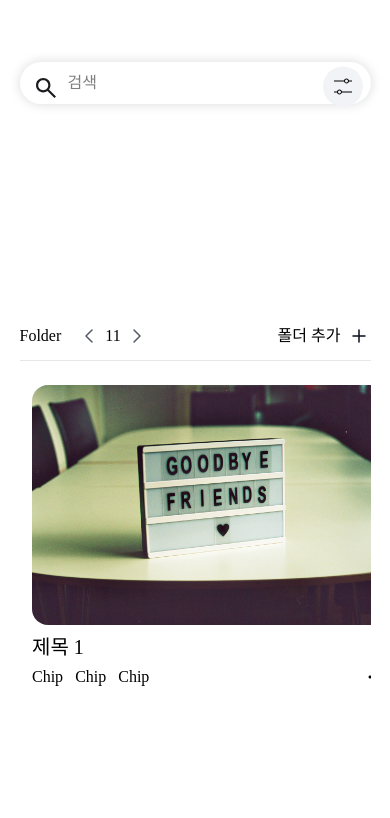
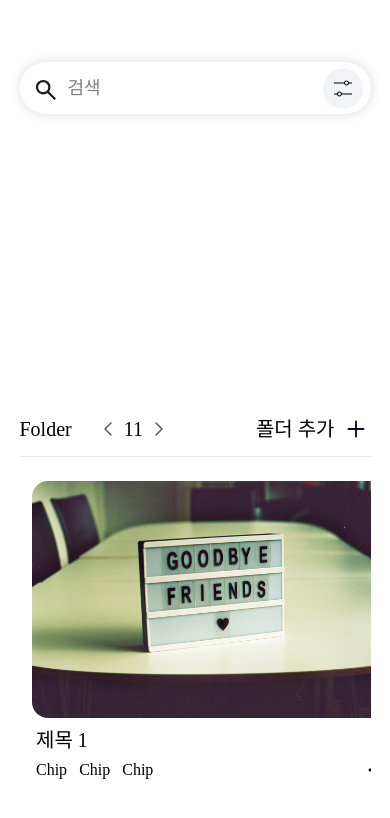
Before and after one commit to Leets-Official/BOOKMARK-FE, a React (Vite) app: page / in a window 390 px wide. Shown: the part 218-1036 px from the top of the page. Built offline with nearby package versions, Linux system fonts and the light colour scheme.

Commit message:
feat: isMobile로 모바일 조건 추가

```diff
--- a/src/components/layout/card/FolderCard.tsx
+++ b/src/components/layout/card/FolderCard.tsx
@@ -11,19 +11,26 @@ interface ICardProps {
 
 const FolderCard = ({ title }: ICardProps) => {
   return (
-    <div className='min-w-95 px-3'>
+    <div className={clsx(isMobile ? 'min-w-40 mr-4' : 'min-w-95 px-3')}>
       <div className='hover:scale-105 duration-300 origin-center'>
-        <Image src={TestImage} className='w-full h-60 rounded-2xl object-cover' />
+        <Image src={TestImage} className='w-full h-full rounded-2xl object-cover' />
       </div>
-      <p className='text-xl overflow-hidden text-ellipsis whitespace-nowrap mt-2'>{title}</p>
-      <div className='flex flex-row items-center mt-1'>
-        <div className='flex flex-row gap-3'>
+      <p
+        className={clsx(
+          'text-xl overflow-hidden text-ellipsis whitespace-nowrap ml-1 mt-2',
+          isMobile && 'text-[16px]',
+        )}
+      >
+        {title}
+      </p>
+      <div className='flex flex-row items-center ml-1 mt-1'>
+        <div className={clsx('flex flex-row', isMobile ? 'text-[12px] gap-2' : 'gap-3')}>
           <Chip />
           <Chip />
           <Chip />
         </div>
         <div className='ml-auto cursor-pointer text-black hover:text-gray-500 transition-colors'>
-          <DetailIcon />
+          <DetailIcon className={clsx(isMobile && 'w-5 h-5')} />
         </div>
       </div>
     </div>
--- a/src/components/layout/card/HomeCardList.tsx
+++ b/src/components/layout/card/HomeCardList.tsx
@@ -20,30 +20,40 @@ const HomeCardList = ({ cardList }: HomeCardListProps) => {
         const dragWidth = dragRef.current.scrollWidth;
         const containerWidth = containerRef.current.offsetWidth;
         const maxDrag = dragWidth - containerWidth;
-        setConstraints({
-          left: -Math.max(0, maxDrag),
-          right: 0,
-        });
+        const newLeft = -Math.max(0, maxDrag);
+
+        setConstraints({ left: newLeft, right: 0 });
+        const currentX = x.get();
+        if (currentX < newLeft) {
+          x.set(newLeft); // 왼쪽 끝까지 넘어가 있으면 다시 붙여줌
+        } else if (currentX > 0) {
+          x.set(0); // 오른쪽으로 넘친 경우
+        }
       }
     };
-
     updateConstraints();
     window.addEventListener('resize', updateConstraints);
     return () => window.removeEventListener('resize', updateConstraints);
-  }, [cardList]);
+  }, [cardList, x]);
 
   return (
-    <div ref={containerRef} className='relative py-3 h-[320px] overflow-hidden'>
+    <div
+      ref={containerRef}
+      className={clsx('relative py-3 overflow-hidden', isMobile ? 'mb-10' : 'mb-30')}
+    >
       <motion.div
         ref={dragRef}
         style={{
           x,
-          willChange: 'transform',
-          backfaceVisibility: 'hidden',
-          WebkitBackfaceVisibility: 'hidden',
+          willChange: 'transform', // 애니메이션 최적화 -> 브라우저가 렌더링 최적화를 미리 준비할 수 있게 해줌
         }}
         drag='x'
         dragConstraints={constraints}
+        dragElastic={0.05}
+        dragTransition={{
+          power: 0.01,
+          timeConstant: 200,
+        }}
         className='flex w-full justify-start items-center cursor-grab active:cursor-grabbing'
       >
         {cardList.map((card) => (
--- a/src/components/layout/header/CardListHeader.tsx
+++ b/src/components/layout/header/CardListHeader.tsx
@@ -9,7 +9,6 @@ interface CardListHeaderProps {
 }
 
 const CardListHeader = ({ currentNum }: CardListHeaderProps) => {
-  const isMobile = 'true';
   return (
     <div className='flex justify-between items-center'>
       <div className='flex items-center gap-1'>
--- a/src/components/layout/searchBar/HomeSearchBar.tsx
+++ b/src/components/layout/searchBar/HomeSearchBar.tsx
@@ -19,16 +19,16 @@ const HomeSearchBar = () => {
       <Input
         value={value}
         onChange={onChange}
-        className='border color-white rounded-[100px] px-12 py-3 w-[100%] mb-5 focus:outline-none border-none shadow-[0_0_12px_rgba(0,0,0,0.15)]'
+        className='border text-lg color-white rounded-[100px] px-12 py-3 w-[100%] mb-5 focus:outline-none border-none shadow-[0_0_12px_rgba(0,0,0,0.15)]'
         onKeyDown={(e: React.KeyboardEvent<HTMLInputElement>) => {
           if (e.key === 'Enter') EnterFn();
         }}
         placeholder='검색'
       />
-      <div className='absolute left-4 top-4'>
+      <div className='absolute left-4 top-[18px]'>
         <SearchIcon />
       </div>
-      <div className='absolute right-2 top-[2px] cursor-pointer hover:brightness-90 transition'>
+      <div className='absolute right-2 top-[4px] cursor-pointer hover:brightness-90 transition'>
         <FilterIcon />
       </div>
     </div>
--- a/src/pages/Home.tsx
+++ b/src/pages/Home.tsx
@@ -1,5 +1,3 @@
-import { isMobile } from 'react-device-detect';
-import clsx from 'clsx';
 import CardListHeader from '@/components/layout/header/CardListHeader';
 import HomeSearchBar from '@/components/layout/searchBar/HomeSearchBar';
 import HomeCardList from '@/components/layout/card/HomeCardList';
@@ -12,15 +10,10 @@ const Home = () => {
 
   return (
     <div className='flex items-center justify-center flex-col'>
-      <div
-        className={clsx(
-          'flex items-center justify-center my-70 w-[90%] max-w-200',
-          isMobile ? 'mb-35' : 'mb-50',
-        )}
-      >
+      <div className='flex items-center justify-center my-70 w-[90%] max-w-200'>
         <HomeSearchBar />
       </div>
-      <div className='w-[80%] max-lg:w-[90%] h-120'>
+      <div className='w-[80%] max-lg:w-[90%]'>
         <CardListHeader currentNum={`${cardList.length}`} />
         <hr className='border-t border-gray-200 my-3' />
         <HomeCardList cardList={cardList} />
```
